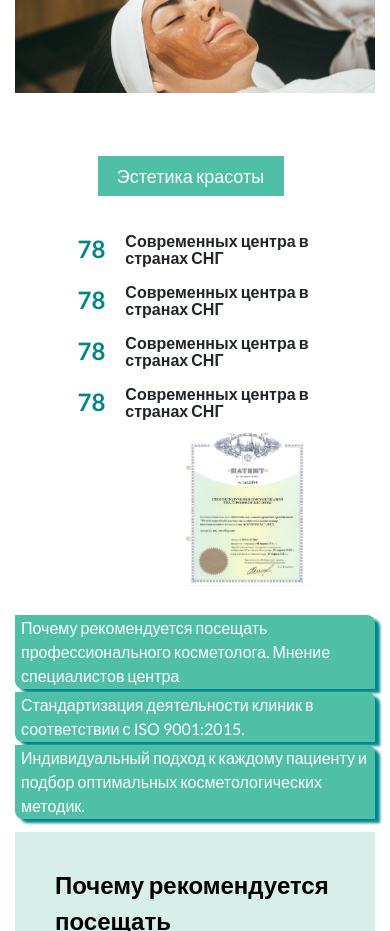
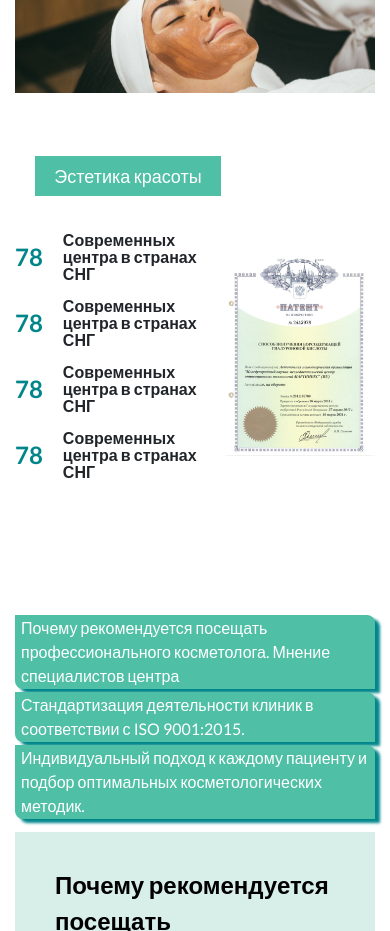
Before and after one commit to DmitryMass/lendMedicineBstp, a website: page index.pug in a window 390 px wide. Shown: the part 1160-2091 px from the top of the page. Drawn offline with nearby package versions, Linux system fonts and the light colour scheme; files that its build step writes are made by us from their sources.

Commit message:
debug trans, complete all

```diff
--- a/pugfile/section1.pug
+++ b/pugfile/section1.pug
@@ -14,9 +14,10 @@ section.section1-main
         .section1-estetic
             .section1-block2
                 button.section1-button.section1-button__block2 Эстетика красоты
-                ul.section1-ul
-                    each aboutVar in aboutItems
-                        li.section1-box1
-                            h2.section1-number=aboutVar.about
-                            p.section1-info=aboutVar.info
-                img.section1-block2_img(src="./assets/images/diploma.png", alt="")
+                .section1-pretty
+                    ul.section1-ul
+                        each aboutVar in aboutItems
+                            li.section1-box1
+                                h2.section1-number=aboutVar.about
+                                p.section1-info=aboutVar.info
+                    img.section1-block2_img(src="./assets/images/diploma.png", alt="")
--- a/styles/_footer.scss
+++ b/styles/_footer.scss
@@ -71,25 +71,25 @@
 .icons--vk {
   &:hover {
     color: blue;
-    transition: all 0.8s ease;
+    transition: all 0.3s ease;
   }
 }
 .icons--youtube {
   &:hover {
     color: red;
-    transition: all 0.8s ease;
+    transition: all 0.3s ease;
   }
 }
 .icons--facebook {
   &:hover {
     color: blue;
-    transition: all 0.8s ease;
+    transition: all 0.3s ease;
   }
 }
 
 .icons--instagramm {
   &:hover {
     color: red;
-    transition: all 0.8s ease;
+    transition: all 0.3s ease;
   }
 }
--- a/styles/_header.scss
+++ b/styles/_header.scss
@@ -3,7 +3,7 @@
     min-height: 90px;
     border: 1px solid transparent;
     cursor: pointer;
-    transition: all 0.8s ease;
+    transition: all 0.3s ease;
     &:hover {
       border-right: 1px solid $lightGreen;
       border-left: 1px solid $lightGreen;
@@ -23,7 +23,7 @@
   &-btn {
     padding: $pad;
     border: 1px solid transparent;
-    transition: all 0.8s ease;
+    transition: all 0.3s ease;
     cursor: pointer;
     &:hover {
       border-right: 1px solid $lightGreen;
@@ -31,7 +31,7 @@
     }
     &:hover .header-button {
       background-color: $lightGreen;
-      transition: all 0.8s ease;
+      transition: all 0.3s ease;
     }
   }
 
@@ -61,32 +61,32 @@
   }
   &-li > :hover .icons--vk {
     color: blue;
-    transition: all 0.8s ease;
+    transition: all 0.3s ease;
   }
   &-li > :hover .icons--youtube {
     color: red;
-    transition: all 0.8s ease;
+    transition: all 0.3s ease;
   }
   &-li > :hover .icons--facebook {
     color: blue;
-    transition: all 0.8s ease;
+    transition: all 0.3s ease;
   }
   &-li > :hover .icons--instagramm {
     color: red;
-    transition: all 0.8s ease;
+    transition: all 0.3s ease;
   }
   &-li {
     &--services {
       position: relative;
       cursor: pointer;
-      transition: all 0.8s ease;
+      transition: all 0.3s ease;
       &:hover > .header-content {
         display: block;
         z-index: 5;
       }
       &:hover .icons--salon {
         transform: rotate(-180deg);
-        transition: all 0.8s ease;
+        transition: all 0.3s ease;
       }
     }
   }
--- a/styles/_section1.scss
+++ b/styles/_section1.scss
@@ -82,15 +82,14 @@
     width: 50%;
   }
   &-block2 {
-    position: relative;
     &_img {
-      position: absolute;
-      top: 85px;
-      right: 0;
-      z-index: -1;
       max-width: 306px;
       max-height: 400px;
     }
+  }
+  &-pretty {
+    display: flex;
+    gap: 15px;
   }
   &-box1 {
     position: relative;
@@ -98,27 +97,6 @@
     display: flex;
     align-items: center;
     max-width: 235px;
-    cursor: pointer;
-    // &:hover {
-    //   max-width: 460px;
-    //   max-height: 86px;
-    // }
-    // &:hover > .section1-number {
-    //   font-size: 96px;
-    //   line-height: 150%;
-    //   font-weight: 500;
-    //   color: $darkGreen;
-    //   opacity: 1;
-    //   transition: 0.3s ease;
-    // }
-    // &:hover > .section1-info {
-    //   font-size: $md28;
-    //   line-height: $lhmd31;
-    //   font-weight: 500;
-    //   color: $black;
-    //   opacity: 1;
-    //   transition: 0.8s ease;
-    // }
     &:last-child {
       padding-bottom: 0px;
     }
@@ -127,13 +105,13 @@
     font-size: $lg48;
     line-height: 150%;
     color: black;
-    opacity: 0.5;
+    opacity: 0.8;
     margin-right: 20px;
   }
   &-info {
     font-size: $sm;
     font-weight: 500;
     line-height: $lhsm17;
-    opacity: 0.5;
+    opacity: 0.8;
   }
 }
--- a/styles/bootstrapNewClasses/_newclasses.scss
+++ b/styles/bootstrapNewClasses/_newclasses.scss
@@ -81,9 +81,18 @@
   font-weight: 500;
   font-size: 18px;
   line-height: 21px;
+  display: flex;
+  justify-content: center;
+  align-items: center;
   &:focus {
     transition: all 0.8s ease;
     box-shadow: 0px 1px 8px $darkGreen;
     background-color: $darkGreen;
   }
 }
+
+.dropdown-toggle {
+  &:after {
+    vertical-align: 0;
+  }
+}
--- a/styles/main.scss
+++ b/styles/main.scss
@@ -128,8 +128,7 @@ li {
 }
 
 // Media ///////////////////////
-@media screen and (max-width: 1400) {
-}
+
 @media screen and (max-width: 1400px) {
   // header///////////////////////
 
@@ -256,13 +255,15 @@ li {
   }
   .section1 {
     &-block2 {
-      margin-bottom: 115px;
+      margin-bottom: 40px;
       &_img {
-        position: absolute;
-        width: 130px;
-        height: 155px;
-        top: 300px;
+        width: 200px;
+        height: 250px;
       }
+    }
+    &-pretty {
+      justify-content: center;
+      align-items: center;
     }
   }
 
@@ -310,7 +311,7 @@ li {
 
 ////////////////////////////////////////
 
-@media screen and (max-width: 564px) {
+@media screen and (max-width: 576px) {
   // HEADER section  /////////////////////
 
   .header {
@@ -361,6 +362,18 @@ li {
     }
   }
 
+  ///// SECTION 1 /////
+
+  .section1 {
+    &-block2 {
+      margin-bottom: 40px;
+      &_img {
+        width: 150px;
+        height: 200px;
+      }
+    }
+  }
+
   // FOOOTER ////////////
 
   .footer {
```
Also changed, not shown: dist/css/main.css, dist/css/main.min.css, index.html.
